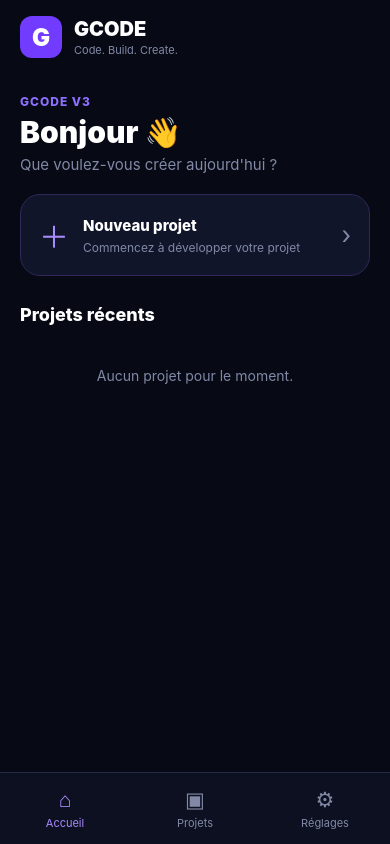
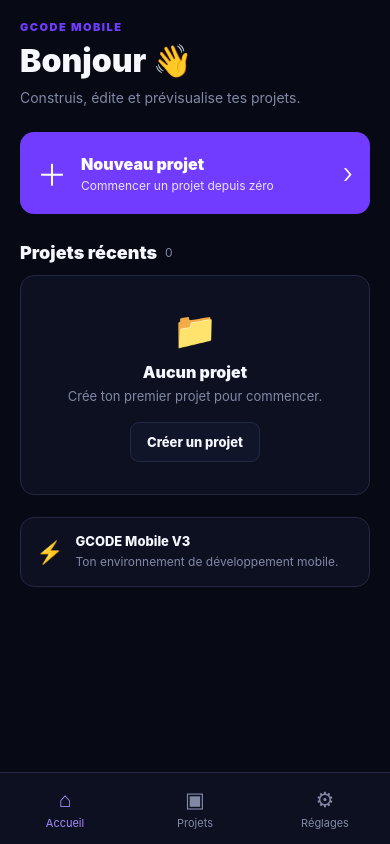
Before and after one commit to gestontech/GCODE, a React Native app: screen / in a window 390 px wide. Built offline with nearby package versions, Linux system fonts and the light colour scheme.

Commit message:
Refactor HomeScreen to use theme context

```diff
--- a/src/screens/HomeScreen.js
+++ b/src/screens/HomeScreen.js
@@ -1,4 +1,5 @@
 import React from 'react';
+
 import {
   View,
   Text,
@@ -7,69 +8,250 @@ import {
   StyleSheet,
 } from 'react-native';
 
-import Header from '../components/Header';
-import ProjectCard from '../components/ProjectCard';
+import { useTheme } from '../theme/ThemeContext';
 
 export default function HomeScreen({
-  projects,
+  projects = [],
   onNewProject,
   onOpenProject,
 }) {
+  const { colors, spacing, radius } = useTheme();
+
+  const recentProjects = projects.slice(0, 3);
+
   return (
-    <View style={styles.container}>
-      <Header />
-
+    <View
+      style={[
+        styles.container,
+        { backgroundColor: colors.background },
+      ]}
+    >
       <ScrollView
-        contentContainerStyle={styles.content}
+        contentContainerStyle={[
+          styles.content,
+          { paddingBottom: spacing.xl },
+        ]}
         showsVerticalScrollIndicator={false}
       >
-        <Text style={styles.eyebrow}>GCODE V3</Text>
+        <View style={styles.header}>
+          <View>
+            <Text
+              style={[
+                styles.eyebrow,
+                { color: colors.purple },
+              ]}
+            >
+              GCODE MOBILE
+            </Text>
 
-        <Text style={styles.title}>
+            <Text
+              style={[
+                styles.title,
+                { color: colors.text },
+              ]}
+            >
               Bonjour 👋
             </Text>
 
-        <Text style={styles.subtitle}>
-          Que voulez-vous créer aujourd'hui ?
+            <Text
+              style={[
+                styles.subtitle,
+                { color: colors.muted },
+              ]}
+            >
+              Construis, édite et prévisualise tes projets.
             </Text>
+          </View>
+        </View>
 
         <Pressable
-          style={styles.newProject}
           onPress={onNewProject}
+          style={({ pressed }) => [
+            styles.newProject,
+            {
+              backgroundColor: colors.purple,
+              borderRadius: radius.md,
+              opacity: pressed ? 0.8 : 1,
+            },
+          ]}
         >
           <Text style={styles.newProjectIcon}>＋</Text>
 
-          <View style={styles.newProjectInfo}>
+          <View style={styles.newProjectText}>
             <Text style={styles.newProjectTitle}>
               Nouveau projet
             </Text>
 
             <Text style={styles.newProjectSubtitle}>
-              Commencez à développer votre projet
+              Commencer un projet depuis zéro
             </Text>
           </View>
 
           <Text style={styles.arrow}>›</Text>
         </Pressable>
 
-        <Text style={styles.sectionTitle}>
+        <View style={styles.sectionHeader}>
+          <Text
+            style={[
+              styles.sectionTitle,
+              { color: colors.text },
+            ]}
+          >
             Projets récents
           </Text>
 
-        {projects.slice(0, 5).map((project) => (
-          <ProjectCard
+          <Text
+            style={[
+              styles.count,
+              { color: colors.muted },
+            ]}
+          >
+            {projects.length}
+          </Text>
+        </View>
+
+        {recentProjects.length === 0 ? (
+          <View
+            style={[
+              styles.empty,
+              {
+                backgroundColor: colors.panel,
+                borderColor: colors.border,
+                borderRadius: radius.md,
+              },
+            ]}
+          >
+            <Text style={styles.emptyIcon}>📁</Text>
+
+            <Text
+              style={[
+                styles.emptyTitle,
+                { color: colors.text },
+              ]}
+            >
+              Aucun projet
+            </Text>
+
+            <Text
+              style={[
+                styles.emptyText,
+                { color: colors.muted },
+              ]}
+            >
+              Crée ton premier projet pour commencer.
+            </Text>
+
+            <Pressable
+              onPress={onNewProject}
+              style={[
+                styles.emptyButton,
+                {
+                  backgroundColor: colors.panel2,
+                  borderColor: colors.border,
+                },
+              ]}
+            >
+              <Text
+                style={[
+                  styles.emptyButtonText,
+                  { color: colors.text },
+                ]}
+              >
+                Créer un projet
+              </Text>
+            </Pressable>
+          </View>
+        ) : (
+          recentProjects.map((project) => (
+            <Pressable
               key={project.id}
-            project={project}
-            onOpen={onOpenProject}
-            onDelete={() => {}}
-          />
-        ))}
+              onPress={() => onOpenProject?.(project)}
+              style={({ pressed }) => [
+                styles.project,
+                {
+                  backgroundColor: colors.panel,
+                  borderColor: colors.border,
+                  borderRadius: radius.md,
+                  opacity: pressed ? 0.75 : 1,
+                },
+              ]}
+            >
+              <View
+                style={[
+                  styles.projectIcon,
+                  {
+                    backgroundColor: colors.panel2,
+                  },
+                ]}
+              >
+                <Text>📁</Text>
+              </View>
 
-        {projects.length === 0 && (
-          <Text style={styles.empty}>
-            Aucun projet pour le moment.
+              <View style={styles.projectInfo}>
+                <Text
+                  numberOfLines={1}
+                  style={[
+                    styles.projectName,
+                    { color: colors.text },
+                  ]}
+                >
+                  {project.name || 'Projet sans nom'}
                 </Text>
+
+                <Text
+                  style={[
+                    styles.projectMeta,
+                    { color: colors.muted },
+                  ]}
+                >
+                  {project.files?.length || 0} fichier(s)
+                </Text>
+              </View>
+
+              <Text
+                style={[
+                  styles.projectArrow,
+                  { color: colors.muted },
+                ]}
+              >
+                ›
+              </Text>
+            </Pressable>
+          ))
         )}
+
+        <View
+          style={[
+            styles.info,
+            {
+              backgroundColor: colors.panel,
+              borderColor: colors.border,
+              borderRadius: radius.md,
+            },
+          ]}
+        >
+          <Text style={styles.infoIcon}>⚡</Text>
+
+          <View style={styles.infoText}>
+            <Text
+              style={[
+                styles.infoTitle,
+                { color: colors.text },
+              ]}
+            >
+              GCODE Mobile V3
+            </Text>
+
+            <Text
+              style={[
+                styles.infoDescription,
+                { color: colors.muted },
+              ]}
+            >
+              Ton environnement de développement mobile.
+            </Text>
+          </View>
+        </View>
       </ScrollView>
     </View>
   );
@@ -78,83 +260,186 @@ export default function HomeScreen({
 const styles = StyleSheet.create({
   container: {
     flex: 1,
-    backgroundColor: '#070914',
   },
 
   content: {
     padding: 20,
-    paddingBottom: 30,
+  },
+
+  header: {
+    marginBottom: 24,
   },
 
   eyebrow: {
-    color: '#8d70ff',
-    fontSize: 12,
-    fontWeight: '800',
-    letterSpacing: 1,
+    fontSize: 11,
+    fontWeight: '900',
+    letterSpacing: 1.5,
+    marginBottom: 7,
   },
 
   title: {
-    color: '#fff',
-    fontSize: 30,
+    fontSize: 32,
     fontWeight: '900',
-    marginTop: 5,
   },
 
   subtitle: {
-    color: '#8189a6',
-    fontSize: 15,
-    marginTop: 5,
-    marginBottom: 20,
+    fontSize: 14,
+    marginTop: 7,
+    lineHeight: 21,
   },
 
   newProject: {
-    backgroundColor: '#11152a',
+    minHeight: 82,
+    paddingHorizontal: 17,
+    flexDirection: 'row',
+    alignItems: 'center',
+    marginBottom: 28,
+  },
+
+  newProjectIcon: {
+    color: '#ffffff',
+    fontSize: 30,
+    fontWeight: '300',
+    marginRight: 14,
+  },
+
+  newProjectText: {
+    flex: 1,
+  },
+
+  newProjectTitle: {
+    color: '#ffffff',
+    fontSize: 16,
+    fontWeight: '900',
+  },
+
+  newProjectSubtitle: {
+    color: '#e8e4ff',
+    fontSize: 12,
+    marginTop: 4,
+  },
+
+  arrow: {
+    color: '#ffffff',
+    fontSize: 28,
+    fontWeight: '300',
+  },
+
+  sectionHeader: {
+    flexDirection: 'row',
+    alignItems: 'center',
+    marginBottom: 12,
+  },
+
+  sectionTitle: {
+    fontSize: 18,
+    fontWeight: '900',
+  },
+
+  count: {
+    fontSize: 12,
+    marginLeft: 8,
+  },
+
+  project: {
+    minHeight: 70,
     borderWidth: 1,
-    borderColor: '#30285b',
-    borderRadius: 20,
-    padding: 18,
+    paddingHorizontal: 12,
+    marginBottom: 10,
     flexDirection: 'row',
     alignItems: 'center',
   },
 
-  newProjectIcon: {
-    color: '#a88bff',
-    fontSize: 30,
-    marginRight: 14,
+  projectIcon: {
+    width: 44,
+    height: 44,
+    borderRadius: 10,
+    alignItems: 'center',
+    justifyContent: 'center',
   },
 
-  newProjectInfo: {
+  projectInfo: {
+    flex: 1,
+    marginLeft: 12,
+  },
+
+  projectName: {
+    fontSize: 14,
+    fontWeight: '800',
+  },
+
+  projectMeta: {
+    fontSize: 12,
+    marginTop: 4,
+  },
+
+  projectArrow: {
+    fontSize: 25,
+    marginLeft: 8,
+  },
+
+  empty: {
+    minHeight: 220,
+    borderWidth: 1,
+    alignItems: 'center',
+    justifyContent: 'center',
+    padding: 25,
+  },
+
+  emptyIcon: {
+    fontSize: 36,
+    marginBottom: 10,
+  },
+
+  emptyTitle: {
+    fontSize: 16,
+    fontWeight: '900',
+  },
+
+  emptyText: {
+    fontSize: 13,
+    textAlign: 'center',
+    marginTop: 6,
+  },
+
+  emptyButton: {
+    marginTop: 18,
+    borderWidth: 1,
+    borderRadius: 9,
+    paddingHorizontal: 16,
+    paddingVertical: 11,
+  },
+
+  emptyButtonText: {
+    fontSize: 13,
+    fontWeight: '800',
+  },
+
+  info: {
+    borderWidth: 1,
+    padding: 15,
+    marginTop: 22,
+    flexDirection: 'row',
+    alignItems: 'center',
+  },
+
+  infoIcon: {
+    fontSize: 22,
+    marginRight: 12,
+  },
+
+  infoText: {
     flex: 1,
   },
 
-  newProjectTitle: {
-    color: '#fff',
-    fontSize: 15,
+  infoTitle: {
+    fontSize: 13,
     fontWeight: '800',
   },
 
-  newProjectSubtitle: {
-    color: '#8189a6',
+  infoDescription: {
     fontSize: 12,
-    marginTop: 5,
-  },
-
-  arrow: {
-    color: '#8189a6',
-    fontSize: 25,
-  },
-
-  sectionTitle: {
-    color: '#fff',
-    fontSize: 18,
-    fontWeight: '800',
-    marginTop: 28,
-    marginBottom: 12,
-  },
-
-  empty: {
-    color: '#8189a6',
-    textAlign: 'center',
-    marginTop: 30,
+    marginTop: 4,
+    lineHeight: 18,
   },
 });
```
Lines whose indentation alone changed are shown as unchanged.
